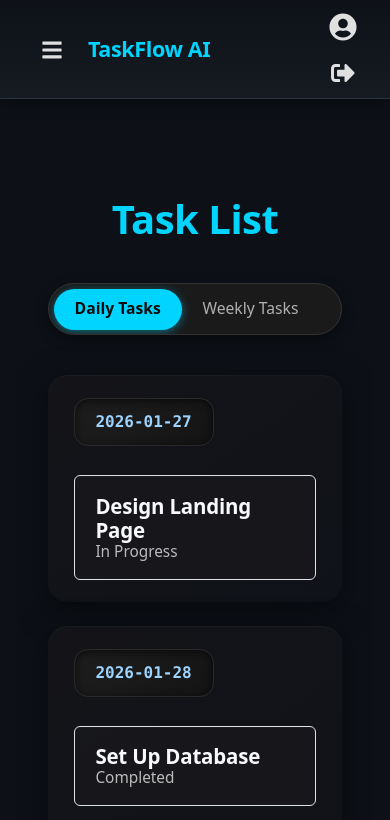
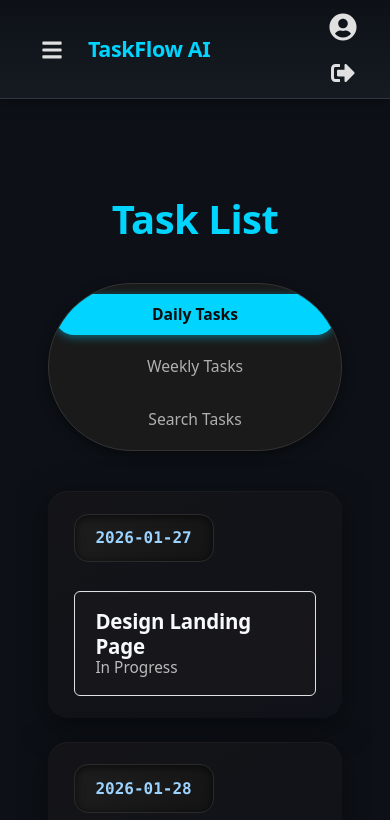
Before and after one commit to Deepening-Of-Proffesional-Skill/Task_Flow_AI_Analytics, a React app in the folder frontend/: page /home in a window 390 px wide. Shown: the top 820 px of the page. Built offline with nearby package versions, Linux system fonts and the light colour scheme; the HTML template or start-up script is replaced by a standard one.

Commit message:
The navigation tabs stack vertically in small screens

```diff
--- a/frontend/src/css/home.css
+++ b/frontend/src/css/home.css
@@ -153,4 +153,28 @@ h1 {
   .task-item {
     padding: 1.1rem 1.3rem;
   }
+  .tabs-container {
+    justify-content: center;
+  }
+
+  .mode-switch {
+    flex-direction: column;
+    width: 100%;
+    max-width: 320px;
+    padding: 0.5rem;
+    border-radius: 16px;
+  }
+
+  .mode-btn {
+    padding: 0.8rem 1.5rem;
+    font-size: 1rem;
+    border-radius: 12px;
+    margin: 0.35rem 0;
+    width: 100%;
+    text-align: center;
+  }
+
+  .mode-btn.active {
+    box-shadow: 0 4px 12px rgba(0, 212, 255, 0.35);
+  }
 }
```
